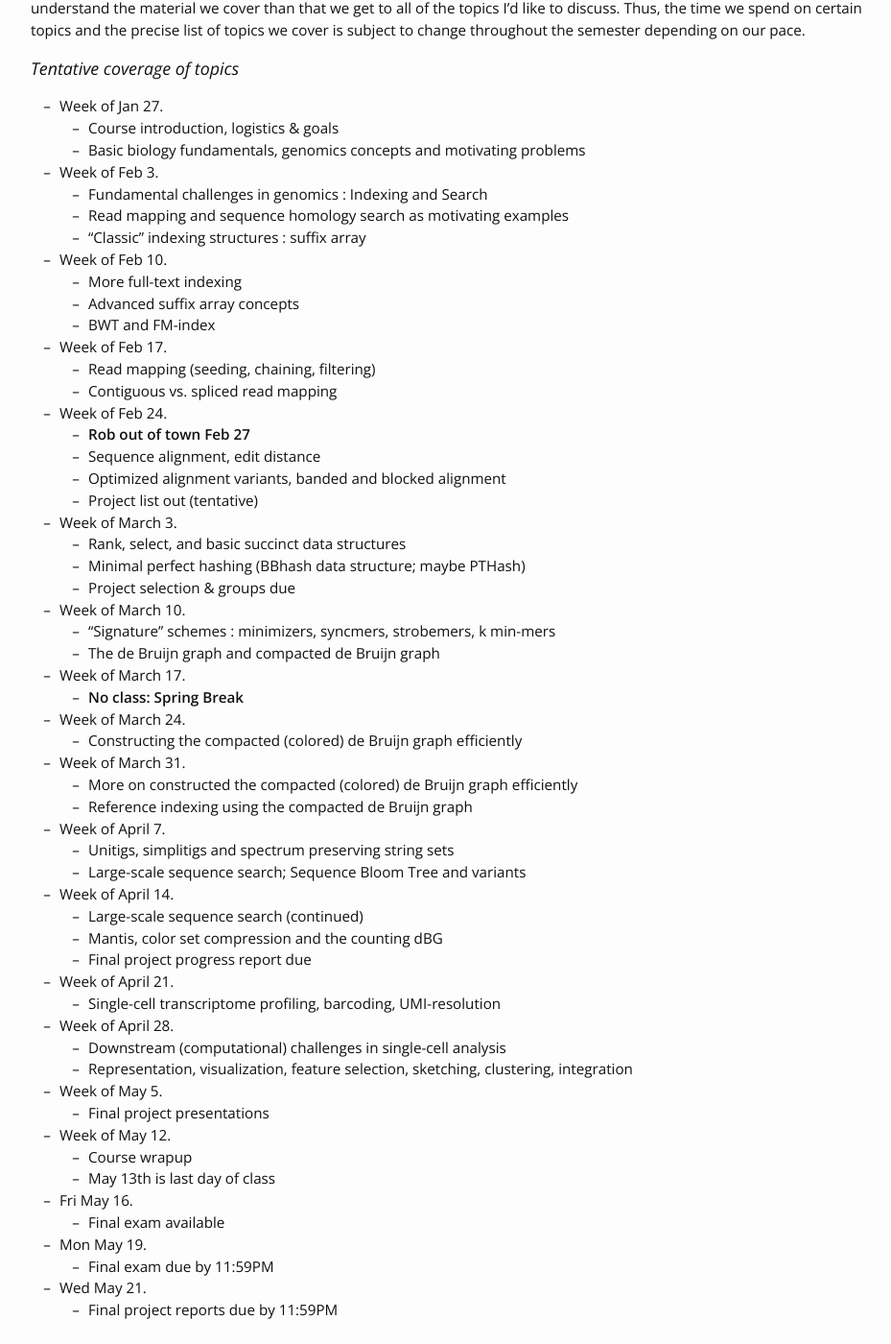
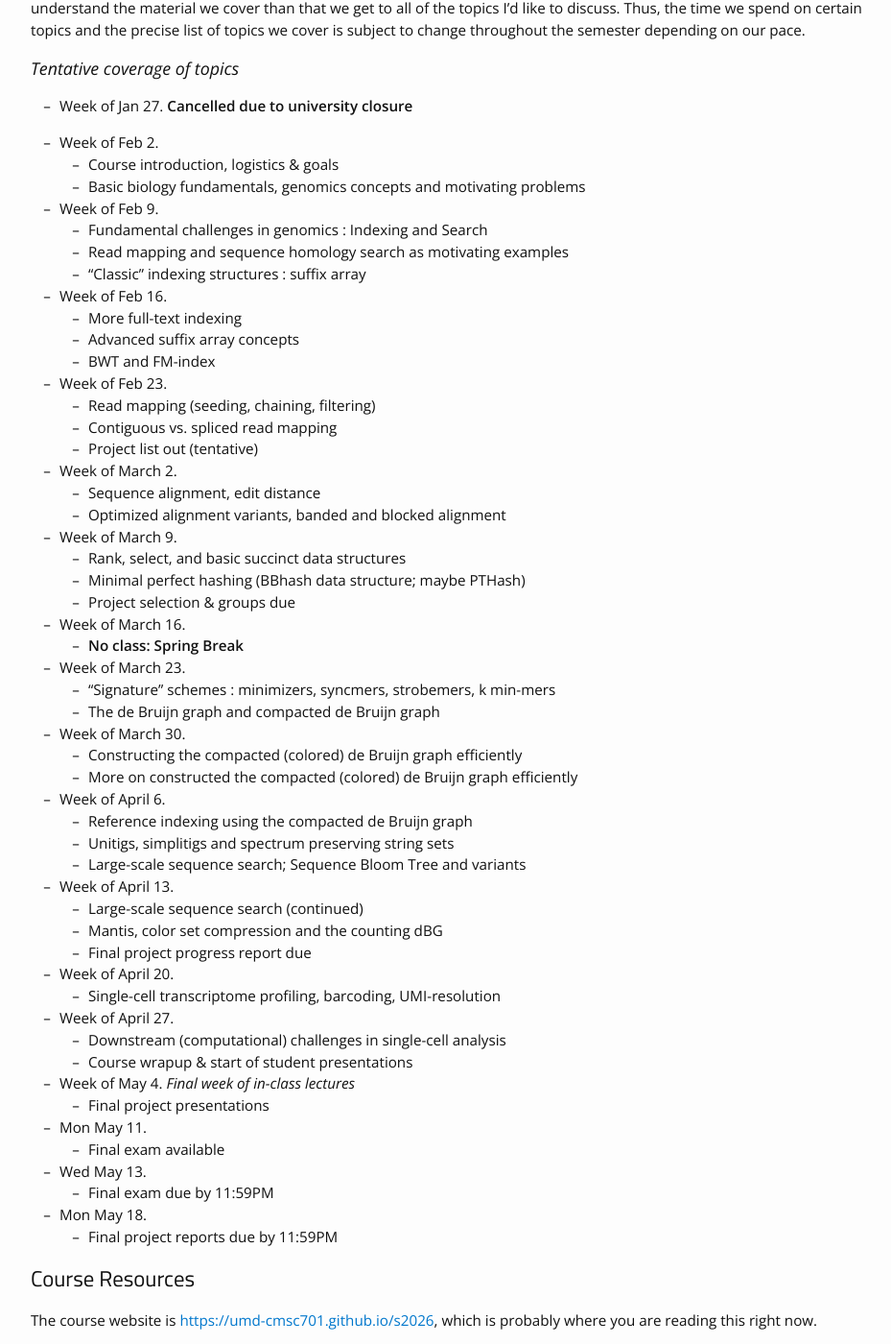
Before and after one commit to umd-cmsc701/s2026, a Jekyll site: the page built from materials.md, in a window 1280 px wide and 1400 px high, scrolled down 2583 px. Shown: the whole window at 96% size, without its empty margins (163-1092 px from the left). Built offline with Jekyll 4.4.1, drawn with Linux system fonts in a browser that asks for light colours; nearby versions of some CDN libraries; some of the changed text lies outside the part shown.

Commit message:
update schedule

```diff
--- a/materials.md
+++ b/materials.md
@@ -36,7 +36,7 @@ If there are aspects of these topics with which you are not comfortable, it is w
 * Class days/time: Tuesdays/Thursdays 11:00 AM — 12:15 PM
 * TAs :
   - Iman Gholami
-    - Office hours : TBD
+    - Office hours : Wed. 4-5PM
 
 <!-- * **Lecture recordings** : I plan to make a best-effort attempt to record the lectures in this class. However, **watching a pre-recorded lecture is not, in general, a sufficient proxy for attending the lecture in person (there are numerous reasons for this that I'd be happy to discuss in person)**. Therefore, the policy in this class for recordings is the following: I will attempt (subject to overcoming technical difficulties) to record the lectures, but I will not, by default, post them on Panopto. If you need to miss class for a health-related reason (or any legitimate reason), just send me an e-mail and I will be happy to provide a recording of the lecture you missed. I hope this policy provides the benefits of recorded lectures while mitigating some of the detriments. -->
 
@@ -84,79 +84,74 @@ The following is a planned schedule of the material we will cover in the course,
 
 ### Tentative coverage of topics
 
-- Week of Jan 27.
+- Week of Jan 27. **Cancelled due to university closure**
+
+- Week of Feb 2.
   - Course introduction, logistics & goals
   - Basic biology fundamentals, genomics concepts and motivating problems
 
-- Week of Feb 3.
+- Week of Feb 9.
   - Fundamental challenges in genomics : Indexing and Search
   - Read mapping and sequence homology search as motivating examples
   - "Classic" indexing structures : suffix array
 
-- Week of Feb 10.
+- Week of Feb 16.
   - More full-text indexing
   - Advanced suffix array concepts
   - BWT and FM-index
 
-- Week of Feb 17.
+- Week of Feb 23.
   - Read mapping (seeding, chaining, filtering)
   - Contiguous vs. spliced read mapping
+  - Project list out (tentative)
 
-- Week of Feb 24.
-  - **Rob out of town Feb 27**
+- Week of March 2.
   - Sequence alignment, edit distance
   - Optimized alignment variants, banded and blocked alignment
-  - Project list out (tentative)
 
-- Week of March 3.
+- Week of March 9.
   - Rank, select, and basic succinct data structures
   - Minimal perfect hashing (BBhash data structure; maybe PTHash)
   - Project selection & groups due
 
-- Week of March 10.
+- Week of March 16.
+  - **No class: Spring Break**
+
+- Week of March 23.
   - "Signature" schemes : minimizers, syncmers, strobemers, k min-mers
   - The de Bruijn graph and compacted de Bruijn graph
 
-- Week of March 17.
-  - **No class: Spring Break**
+- Week of March 30.
+  - Constructing the compacted (colored) de Bruijn graph efficiently
+  - More on constructed the compacted (colored) de Bruijn graph efficiently
 
-- Week of March 24.
-  - Constructing the compacted (colored) de Bruijn graph efficiently
-
-- Week of March 31.
-  - More on constructed the compacted (colored) de Bruijn graph efficiently
+- Week of April 6.
   - Reference indexing using the compacted de Bruijn graph
-
-- Week of April 7.
   - Unitigs, simplitigs and spectrum preserving string sets
   - Large-scale sequence search; Sequence Bloom Tree and variants
 
-- Week of April 14.
+- Week of April 13.
   - Large-scale sequence search (continued)
   - Mantis, color set compression and the counting dBG
   - Final project progress report due
 
-- Week of April 21.
+- Week of April 20.
   - Single-cell transcriptome profiling, barcoding, UMI-resolution
 
-- Week of April 28.
+- Week of April 27.
   - Downstream (computational) challenges in single-cell analysis
-  - Representation, visualization, feature selection, sketching, clustering, integration
+  - Course wrapup & start of student presentations
 
-- Week of May 5.
+- Week of May 4. _Final week of in-class lectures_
   - Final project presentations
 
-- Week of May 12.
-  - Course wrapup
-  - May 13th is last day of class
-
-- Fri May 16.
+- Mon May 11.
   - Final exam available
 
-- Mon May 19.
+- Wed May 13.
   - Final exam due by 11:59PM
 
-- Wed May 21.
+- Mon May 18.
   - Final project reports due by 11:59PM
 
 ## Course Resources
@@ -169,12 +164,12 @@ The course has a Piazza page, and you can enroll [here](http:///www.piazza.com/u
 
 **Coursework and grading**: The coursework will consist of 2-3 homework projects, a final project, and a final exam. Students will have an opportunity to select their final project in Feb.; there will be a few projects to choose from, and students will also be allowed to propose their own projects. The projects are to be done, ideally, in teams of 2 (I will allow the project to be done solo with approval). Further, the grade for the final project will be broken down into components for the interim report, a final project presentation, and the final project delivery itself. For the final project, the final deliverables will consist of runnable code (including a link to a version-controlled repository containing the source), and a short (4-5 page) research-style paper describing the work you’ve done. The breakdown of weights for these different assignments will be as follows:
 
-- Homeworks - 25%
+- Homeworks - 20%
 - Final Project - 50%
   - Interim report 10%
   - Final presentation 10%
   - Final report 30%
-- Final Exam — 25%
+- Final Exam — 30%
 
 **Programming languages for homeworks**: As we will see throughout the course, modern computational genomics places a great emphasis on efficiency.  A very large part of this, of course, is algorithms and data structures, but another important part is the details of how these are implemented and the efficiency of the underlying implementation.  As a result, it's a requirement that the programming assignments (but not necessarily the final project) be completed in a _compiled_ (and ideally native) programming language.  Examples of languages that meet this requirement include Rust, Go, Nim, Zig, C, C++, Java, Kotlin and Scala. There are, of course, many others, and if you have a desire to use a specific language outside of this list, please just check with me first. However, languages like Python and R are not appropriate for the programming assignments we will be doing in the course and shouldn't be used.
 
```
